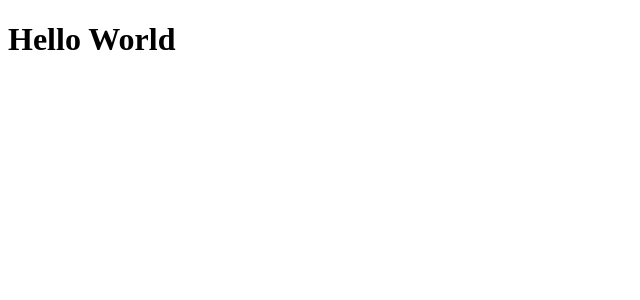
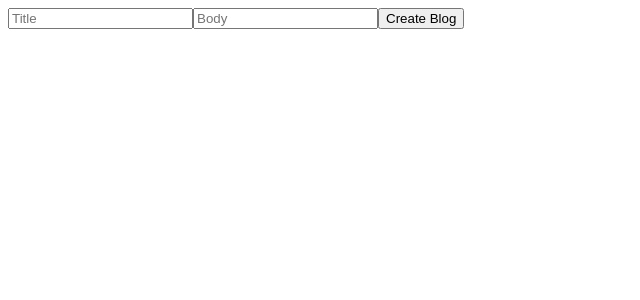
Before and after one commit to ryanleviathan/actions, a React app: page / in a window 1280 px wide. Shown: the top 300 px of the page, without its empty margins (0-640 px from the left). Built offline with nearby package versions, Linux system fonts and the light colour scheme.

Commit message:
updated App and Index

```diff
--- a/src/components/app/App.jsx
+++ b/src/components/app/App.jsx
@@ -1,5 +1,12 @@
 import React from 'react';
+import BlogList from '../blogs/BlogList';
+import BlogForm from '../form/BlogForm';
 
 export default function App() {
-  return <h1>Hello World</h1>;
+  return (
+    <>
+      <BlogForm />
+      <BlogList />
+    </>
+  );
 }
--- /dev/null
+++ b/src/components/form/BlogForm.jsx
@@ -0,0 +1,36 @@
+import React, { useState } from 'react';
+import { createBlog } from '../../actions/blogActions';
+import { useDispatch } from '../../state/BlogProvider';
+
+const BlogForm = () => {
+  const dispatch = useDispatch();
+
+  const [title, setTitle] = useState('');
+  const [body, setBody] = useState('');
+
+  const handleSubmit = e => {
+    e.preventDefault();
+
+    dispatch(createBlog({ title, body }));
+  };
+
+  return (
+    <form onSubmit={handleSubmit}>
+      <input
+        type="text"
+        placeholder="Title"
+        value={title}
+        onChange={({ target }) => setTitle(target.value)}
+      />
+      <input
+        type="text"
+        placeholder="Body"
+        value={body}
+        onChange={({ target }) => setBody(target.value)}
+      />
+      <button>Create Blog</button>
+    </form>
+  );
+};
+
+export default BlogForm;
--- a/src/index.js
+++ b/src/index.js
@@ -1,8 +1,11 @@
 import React from 'react';
 import { render } from 'react-dom';
 import App from './components/app/App';
+import { BlogProvider } from './state/BlogProvider';
 
 render(
-  <App />,
+  <BlogProvider>
+    <App />
+  </BlogProvider>,
   document.getElementById('root')
 );
```
